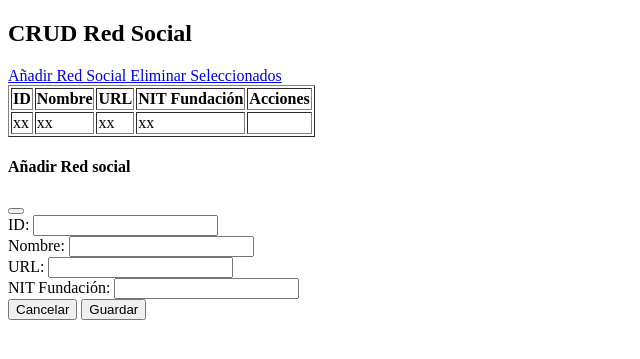
After one commit to iJohanAcero/petsconnectMVC, a PHP site: page /Views/crud_redSocial.php in a window 1280 px wide. The commit adds this page. Shown: the top 359 px of the page, without its empty margins (0-640 px from the left). Run offline with PHP 8.4, Linux system fonts and the light colour scheme.

Commit message:
creado el crud de redes sociales

```diff
--- /dev/null
+++ b/Views/crud_redSocial.php
@@ -0,0 +1,85 @@
+<!DOCTYPE html>
+<html lang="es">
+
+<head>
+    <meta charset="UTF-8">
+    <meta name="viewport" content="width=device-width, initial-scale=1.0">
+    <title>CRUD Red Social</title>
+</head>
+
+<body>
+
+    <h2 class="titulo">CRUD Red Social</h2>
+    <div>
+        <a href="#addProductModal" class="btn-añadir" data-bs-toggle="modal">
+            <i class="uil uil-plus-circle"></i> <span>Añadir Red Social</span>
+        </a>
+        <a href="#deleteMultipleProductsModal" class="btn-eliminar" data-bs-toggle="modal">
+            <i class="uil uil-trash"></i> <span>Eliminar Seleccionados</span>
+        </a>
+    </div>
+    <table border="1">
+        <thead>
+            <tr>
+                <th>ID</th>
+                <th>Nombre</th>
+                <th>URL</th>
+                <th>NIT Fundación</th>
+                <th>Acciones</th>
+            </tr>
+
+            <tr>
+                <td>xx</td>
+                <td>xx</td>
+                <td>xx</td>
+                <td>xx</td>
+                <td>
+                    <a href="#editProductModal" class="edit" data-bs-toggle="modal">
+                        <i class="uil uil-pen"></i>
+                    </a>
+                    <a href="#deleteProductModal" class="delete" data-bs-toggle="modal">
+                        <i class="uil uil-trash-alt"></i>
+                    </a>
+                </td>
+            </tr>
+        </thead>
+
+    </table>
+
+    <div id="addProductModal" class="modal fade" tabindex="-1">
+        <div class="modal-dialog">
+            <div class="modal-content">
+                <div class="modal-header">
+                    <h4 class="modal-title">Añadir Red social</h4>
+                    <button type="button" class="btn-close" data-bs-dismiss="modal" aria-label="Cerrar"></button>
+                </div>
+                <div class="modal-body">
+                    <form method="post">
+                        <div class="mb-3">
+                            <label for="cantidad" class="form-label">ID:</label>
+                            <input type="number" class="form-control" name="id" required>
+                        </div>
+                        <div class="mb-3">
+                            <label for="nombre" class="form-label">Nombre:</label>
+                            <input type="text" class="form-control" name="nombre" required>
+                        </div>
+                        <div class="mb-3">
+                            <label for="tipo_producto" class="form-label">URL:</label>
+                            <input type="link" class="form-control" name="url" required>
+                        </div>
+                        <div class="mb-3">
+                            <label for="descripcion" class="form-label">NIT Fundación:</label>
+                            <input type="number" class="form-control" name="nit fundacion" required>
+                        </div>
+                        <div class="modal-footer">
+                            <button type="button" class="btn btn-secondary" data-bs-dismiss="modal">Cancelar</button>
+                            <button type="submit" class="btn btn-primary" name="btnregistrar">Guardar</button>
+                        </div>
+                    </form>
+                </div>
+            </div>
+        </div>
+    </div>
+</body>
+
+</html>
--- a/Views/cruds_disponibles.php
+++ b/Views/cruds_disponibles.php
@@ -25,6 +25,9 @@
                     <button class="button-crud">
                         Tipo de mascota
                     </button>
+                    <button onclick="cargarCrudRedSocial()" class="button-crud">
+                        Redes Sociales
+                    </button>
                 </div>
 
 
```
Also changed, not shown: Public/js/main.js (+10 -0 lines).
